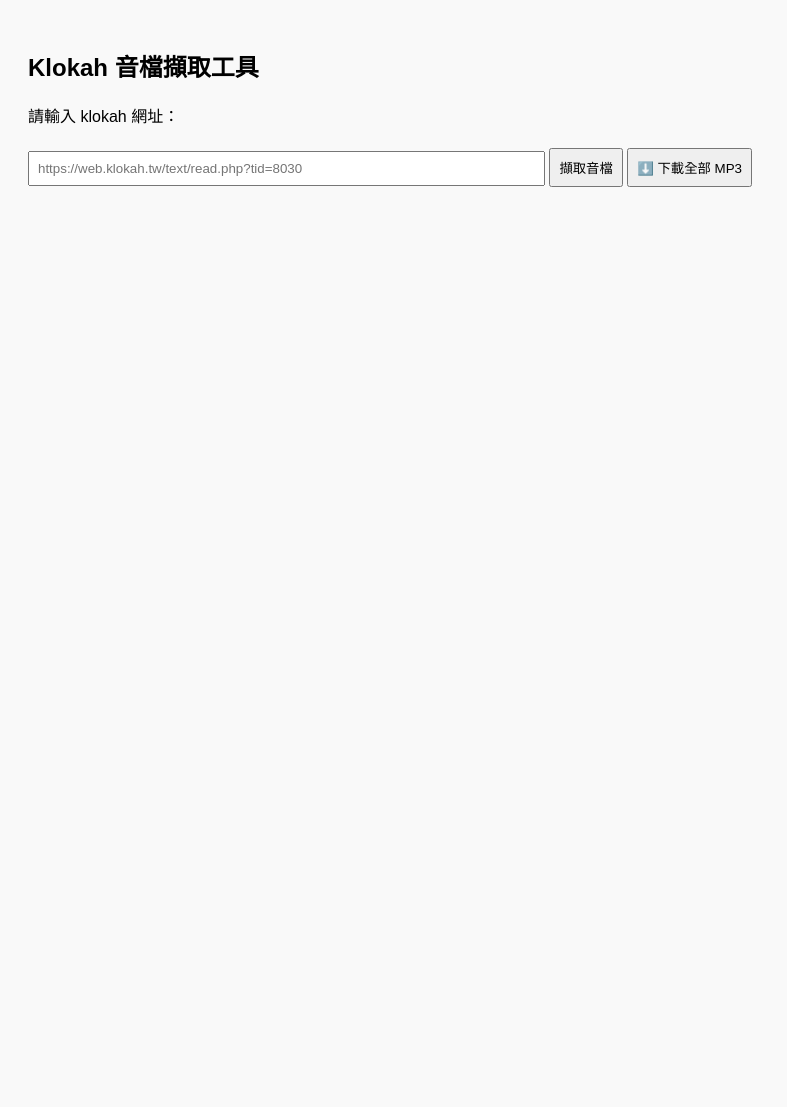
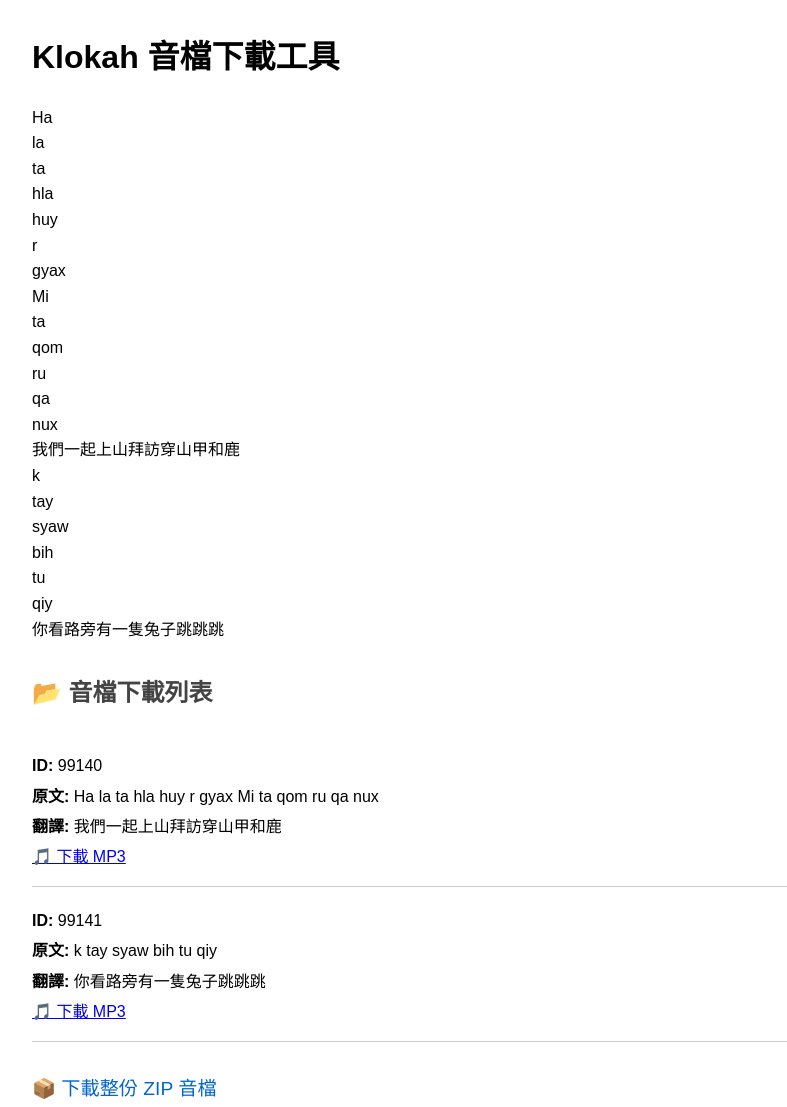
Before and after one commit to Calumai/klokah-frontend, a website: page index.html in a window 1280 px wide. Shown: the whole page, without its empty margins (0-787 px from the left). Before the commit the page ends 800 px from the top, so only its background shows below. Drawn offline with nearby package versions, Linux system fonts and the light colour scheme.

Commit message:
Update index.html

```diff
--- a/index.html
+++ b/index.html
@@ -1,91 +1,108 @@
 <!DOCTYPE html>
-<html lang="zh-TW">
+<html lang="zh-Hant">
 <head>
-  <meta charset="UTF-8">
-  <title>Klokah 音檔擷取工具</title>
-  <script src="https://code.jquery.com/jquery-3.6.0.min.js"></script>
-  <script src="https://cdnjs.cloudflare.com/ajax/libs/jszip/3.10.0/jszip.min.js"></script>
-  <script src="https://cdnjs.cloudflare.com/ajax/libs/FileSaver.js/2.0.5/FileSaver.min.js"></script>
+  <meta charset="UTF-8" />
+  <title>Klokah 音檔下載工具</title>
   <style>
-    body { font-family: sans-serif; padding: 20px; background: #f9f9f9; }
-    input, button { padding: 8px; margin: 5px 0; }
-    .sentence { padding: 10px; background: #fff; margin: 10px 0; border-radius: 6px; }
-    audio { display: block; margin-top: 5px; }
+    body {
+      font-family: Arial, sans-serif;
+      margin: 2rem;
+      line-height: 1.6;
+    }
+    h2 {
+      margin-top: 2rem;
+      color: #444;
+    }
+    .audio-block {
+      border-bottom: 1px solid #ccc;
+      padding: 1rem 0;
+    }
+    .audio-block p {
+      margin: 0.3em 0;
+    }
+    .zip-link {
+      margin-top: 2rem;
+      display: block;
+      font-size: 1.2em;
+      color: #0066cc;
+      text-decoration: none;
+    }
   </style>
 </head>
 <body>
-  <h2>Klokah 音檔擷取工具</h2>
-  <p>請輸入 klokah 網址：</p>
-  <input type="text" id="url" placeholder="https://web.klokah.tw/text/read.php?tid=8030" size="60">
-  <button id="fetch">擷取音檔</button>
-  <button id="download">⬇️ 下載全部 MP3</button>
-  <div id="progress"></div>
-  <div id="results"></div>
+  <h1>Klokah 音檔下載工具</h1>
+
+  <!-- 原本的 HTML 結構（模擬） -->
+  <div id="read-main">
+    <div class="read-sentence Ab" data-value="99140">
+      <div class="word">Ha</div> <div class="word">la</div> <div class="word">ta</div>
+      <div class="word">hla</div> <div class="word">huy</div> <div class="word">r</div>
+      <div class="word">gyax</div> <div class="word">Mi</div> <div class="word">ta</div>
+      <div class="word">qom</div> <div class="word">ru</div> <div class="word">qa</div>
+      <div class="word">nux</div>
+    </div>
+    <div class="read-sentence Ch" data-value="99140">
+      我們一起上山拜訪穿山甲和鹿
+    </div>
+
+    <div class="read-sentence Ab" data-value="99141">
+      <div class="word">k</div> <div class="word">tay</div> <div class="word">syaw</div>
+      <div class="word">bih</div> <div class="word">tu</div> <div class="word">qiy</div>
+    </div>
+    <div class="read-sentence Ch" data-value="99141">
+      你看路旁有一隻兔子跳跳跳
+    </div>
+  </div>
+
+  <div id="audioSet">
+    <audio data-value="99140" data-order="1" preload="none">
+      <source src="https://web.klokah.tw/text/sound/8030/99140.mp3" />
+    </audio>
+    <audio data-value="99141" data-order="2" preload="none">
+      <source src="https://web.klokah.tw/text/sound/8030/99141.mp3" />
+    </audio>
+  </div>
+
+  <a href="php/downloadZip.php?tid=8030" style="display:none" id="zip-link">下載音檔zip</a>
+
+  <!-- 音檔顯示區 -->
+  <div id="audio-download-list"></div>
 
   <script>
-    let mp3List = [];
+    document.addEventListener("DOMContentLoaded", function () {
+      const container = document.getElementById("audio-download-list");
+      container.innerHTML = `<h2>📂 音檔下載列表</h2>`;
 
-    $('#fetch').click(async function () {
-      const url = $('#url').val().trim();
-      if (!url) return alert('請輸入網址');
-      $('#results').html('讀取中...');
-      try {
-        const html = await $.get(`https://corsproxy.io/?${encodeURIComponent(url)}`);
-        const abList = $(html).find('div.read-sentence.Ab');
-        const chList = $(html).find('div.read-sentence.Ch');
-        const audioTags = $(html).find('#audioSet audio source');
-        const zipLink = $(html).find("a[href*='downloadZip']").attr("href");
-        const tid = new URL(url).searchParams.get("tid");
-        $('#results').html('');
-        mp3List = [];
+      const audioTags = document.querySelectorAll("#audioSet audio");
 
-        for (let i = 0; i < audioTags.length; i++) {
-          const src = $(audioTags[i]).attr('src');
-          const ch = $(chList[i]).text().trim();
-          const ab = $(abList[i]).text().trim();
-          const name = `${ch.substring(0, 20).replace(/[^a-zA-Z0-9一-龥]/g, '_')}.mp3`;
-          const fullUrl = `https://web.klokah.tw${src}`;
-          mp3List.push({ name, url: fullUrl });
+      audioTags.forEach((audio) => {
+        const id = audio.getAttribute("data-value");
+        const mp3Src = audio.querySelector("source")?.getAttribute("src") || "";
 
-          $('#results').append(`
-            <div class="sentence">
-              <strong>${ch}</strong><br>
-              <em>${ab}</em>
-              <audio controls src="${fullUrl}"></audio>
-            </div>
-          `);
-        }
+        const abElement = document.querySelector(`.read-sentence.Ab[data-value='${id}']`);
+        const chElement = document.querySelector(`.read-sentence.Ch[data-value='${id}']`);
+        const abText = abElement ? Array.from(abElement.querySelectorAll(".word")).map(w => w.textContent).join(" ") : "(無原文)";
+        const chText = chElement ? chElement.textContent.trim() : "(無翻譯)";
 
-        if (zipLink && tid) {
-          $('#results').prepend(`<p><a href="https://web.klokah.tw${zipLink}" target="_blank">⬇️ 下載 ZIP 音檔（tid=${tid}）</a></p>`);
-        }
-      } catch (e) {
-        $('#results').html('❌ 擷取失敗');
-        console.error(e);
+        const block = document.createElement("div");
+        block.className = "audio-block";
+        block.innerHTML = `
+          <p><strong>ID:</strong> ${id}</p>
+          <p><strong>原文:</strong> ${abText}</p>
+          <p><strong>翻譯:</strong> ${chText}</p>
+          <a href="${mp3Src}" download>🎵 下載 MP3</a>
+        `;
+        container.appendChild(block);
+      });
+
+      // 顯示 ZIP 檔案
+      const zipLink = document.getElementById("zip-link");
+      if (zipLink) {
+        zipLink.style.display = "block";
+        zipLink.classList.add("zip-link");
+        zipLink.textContent = "📦 下載整份 ZIP 音檔";
+        container.appendChild(zipLink);
       }
-    });
-
-    $('#download').click(async function () {
-      if (mp3List.length === 0) return alert('尚未擷取任何音檔');
-
-      const zip = new JSZip();
-      let count = 0;
-      $('#progress').text('開始下載...');
-
-      for (const item of mp3List) {
-        try {
-          const blob = await fetch(item.url).then(r => r.blob());
-          zip.file(item.name, blob);
-          count++;
-          $('#progress').text(`已加入 ${count} 個音檔...`);
-        } catch {
-          console.warn('無法下載', item.url);
-        }
-      }
-
-      const content = await zip.generateAsync({ type: 'blob' });
-      saveAs(content, 'klokah_mp3.zip');
-      $('#progress').text('✅ 完成下載');
     });
   </script>
 </body>
```
